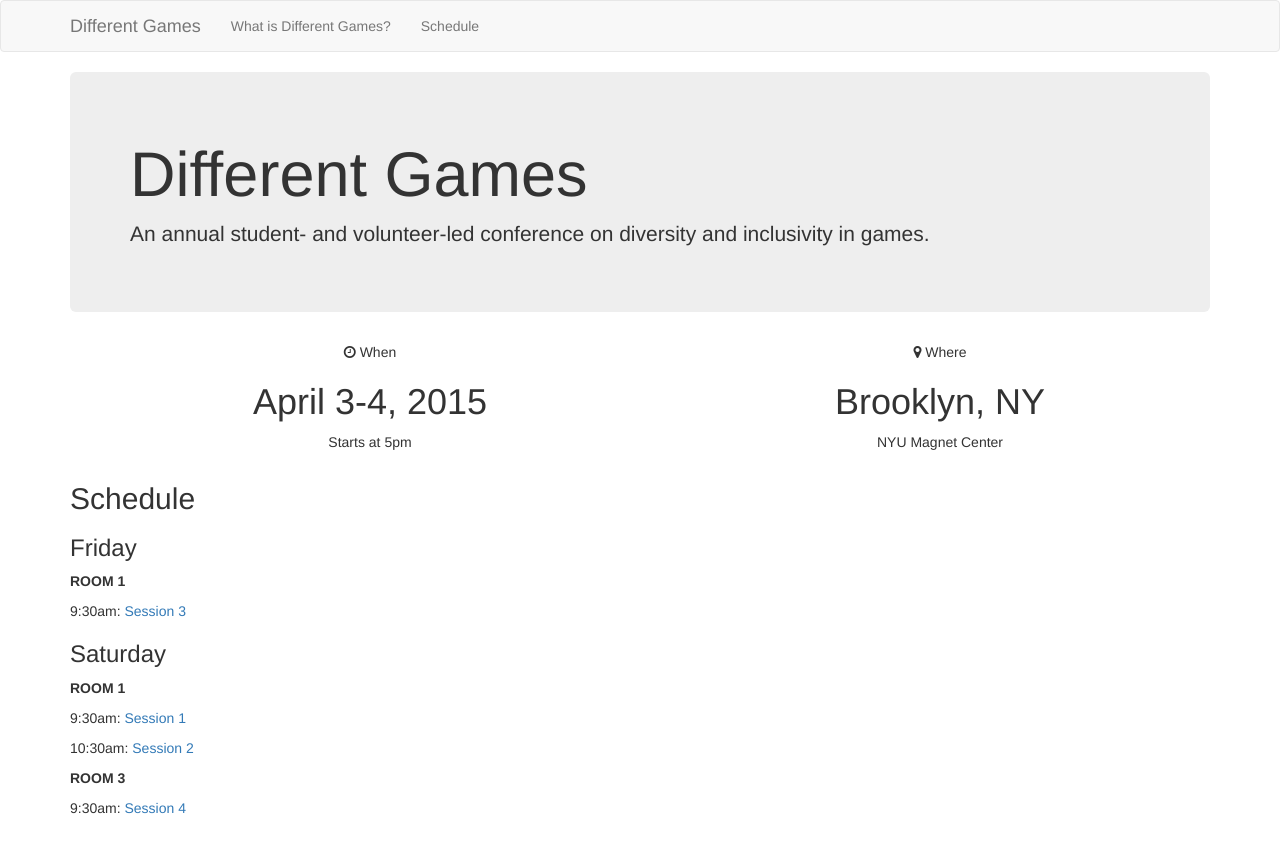
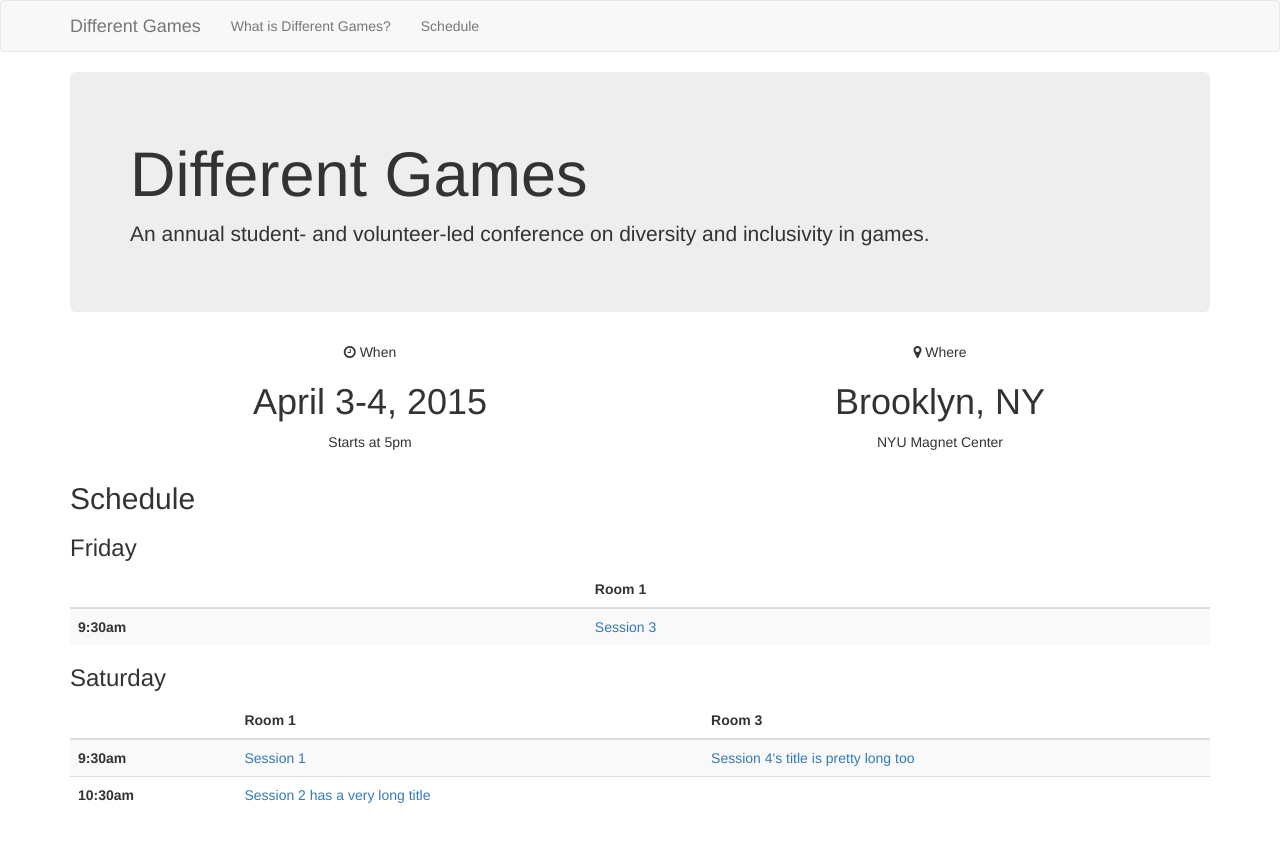
Before and after one commit to differentgames/differentgames.github.io, a Jekyll site: the page built from index.html, in a window 1280 px wide. Shown: the top 853 px of the page. Built offline with Jekyll 4.4.1, drawn with Linux system fonts in a browser that asks for light colours; nearby versions of some CDN libraries.

Commit message:
Put the schedule in a table
I'm sure this will have to be tweaked more... like, we should use real
timestamps for the time so we can sort the sessions.

```diff
--- a/_includes/schedule.html
+++ b/_includes/schedule.html
@@ -1,19 +1,31 @@
 {% assign days = site.sessions | group_by:"day" | sort: "name" %}
-
 {% for day in days %}
+  {% assign rooms = day.items | group_by: "room" | map: "name" %}
+  {% assign times = day.items | group_by: "time" | map: "name" %}
   <h3>{{ day.name }}</h3>
-
-  {% assign rooms = day.items | group_by:"room" %}
-
-  {% for room in rooms %}
-   <p><strong>{{ room.name | upcase }}</strong></p>
-
-   {% for post in room.items | sort: "time" %}
-     <p>
-       {{ post.time }}:
-       <a href="{{ post.permalink }}">{{ post.title }}</a>
-     </p>
-   {% endfor %}
-
-  {% endfor %}
+  <table class="table table-striped">
+    <thead>
+      <tr>
+        <th></th>
+        {% for room in rooms %}
+          <th>{{ room }}</th>
+        {% endfor %}
+      </tr>
+    </thead>
+    <tbody>
+      {% for time in times %}
+        <tr>
+          <th>{{time}}</th>
+          {% for room in rooms %}
+            {% assign session = day.items | where: "room", room | where: "time", time | first %}
+            <td>
+              {% if session %}
+                <a href="{{session.permalink}}">{{ session.title }}</a>
+              {% endif %}
+            </td>
+          {% endfor %}
+        </tr>
+      {% endfor %}
+    </tbody>
+  </table>
 {% endfor %}
--- a/_sessions/session-2.md
+++ b/_sessions/session-2.md
@@ -5,7 +5,7 @@
 published: true
 accepted: true
 
-title: Session 2
+title: Session 2 has a very long title
 summary: A short summary of your session description.
 presenters: Presenter 1, Presenter 2
 track: Development
--- a/_sessions/session-4.md
+++ b/_sessions/session-4.md
@@ -5,7 +5,7 @@
 published: true
 accepted: true
 
-title: Session 4
+title: Session 4's title is pretty long too
 summary: A short summary of your session description.
 presenters: Presenter 1, Presenter 2
 track: Development
```
